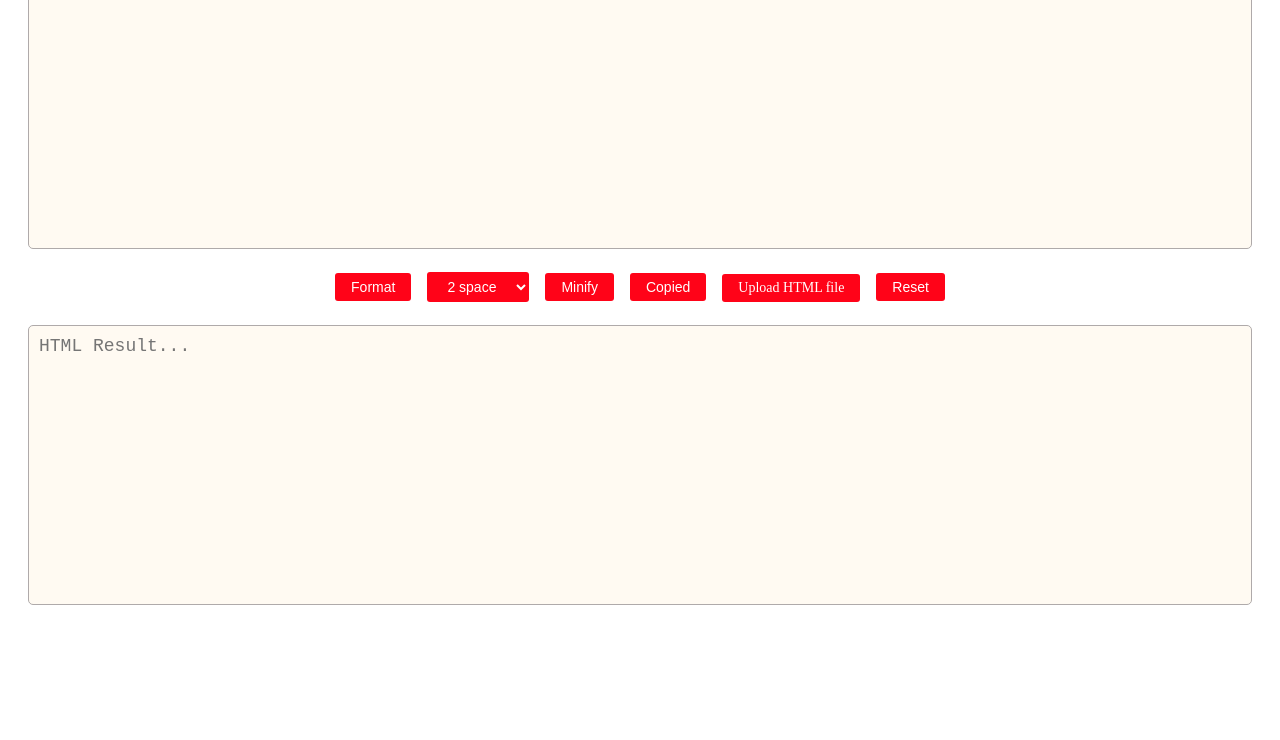
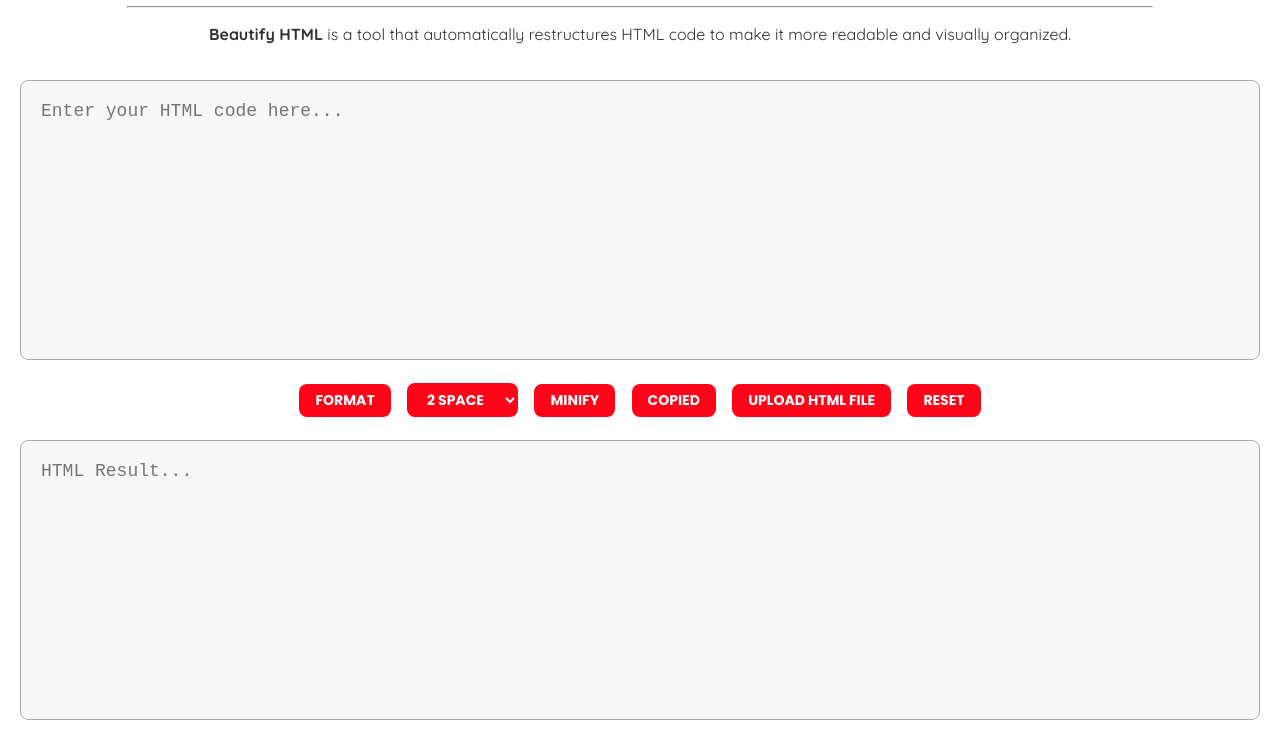
Before and after one commit to kydmasong-dev/Beatify-HTML, a plain HTML site: page index.html in a window 1280 px wide. Shown: the part 77-817 px from the top of the page. Drawn offline with Linux system fonts and the light colour scheme.

Commit message:
Update index.html
Replacing old file, Fixing New Update

```diff
--- a/index.html
+++ b/index.html
@@ -1,4 +1,4 @@
-controls-button controls-button-copied<!DOCTYPE html>
+<!DOCTYPE html>
 <html lang="en">
 
 <head>
@@ -8,14 +8,25 @@ controls-button controls-button-copied<!DOCTYPE html>
     <script src="https://cdn.jsdelivr.net/npm/js-beautify@1.14.0/js/lib/beautify-html.js"></script>
     <script src="https://cdn.jsdelivr.net/npm/js-beautify@1.14.0/js/lib/beautify-html.js"></script>
     <script src="https://cdn.jsdelivr.net/npm/js-beautify@1.14.0/js/lib/beautify-css.js"></script>
+    <link href="https://fonts.googleapis.com/css2?family=Quicksand:wght@300..700&display=swap" rel="stylesheet">
+    <link href="https://fonts.googleapis.com/css2?family=Poppins:wght@300..700&display=swap" rel="stylesheet">
 
     <style>
-    @import url('https://fonts.googleapis.com/css2?family=Poppins:ital,wght@0,100;0,200;0,300;0,400;0,500;0,600;0,700;0,800;0,900;1,100;1,200;1,300;1,400;1,500;1,600;1,700;1,800;1,900&display=swap') body {
+        @import url('https://fonts.googleapis.com/css2?family=Quicksand:wght@300..700&display=swap')
+        h1,h2,h3 {
+            font-family: "Quicksand", sans-serif;
+            font-weight: <weight>;
+            font-style: normal;
+            text-transform: uppercase;
+        }
+
+        body {
             margin: 0;
             padding: 0;
             color: #333333;
-      font-family: "Poppins", sans-serif;
-      font-weight: 200;
+            font-family: "Quicksand", sans-serif;
+            font-optical-sizing: auto;
+            font-weight: <weight>;
             font-style: normal;
         }
 
@@ -26,20 +37,20 @@ controls-button controls-button-copied<!DOCTYPE html>
             width: 100%;
             box-sizing: border-box;
             padding: 20px;
-      gap: 20px;
+            gap: 25px;
         }
 
         .large-area {
             height: 280px;
             width: 100%;
-      padding: 10px;
+            padding: 20px;
             font-size: 18px;
             box-sizing: border-box;
             color: #aaaaaa;
-      background-color: #fffaf2;
+            background-color: #f7f7f7;
             border: none;
              resize: none;
-      border-radius: 5px;
+            border-radius: 8px;
             outline: none;
             border: 1px solid rgb(175, 170, 170);
             color: black;
@@ -58,19 +69,24 @@ controls-button controls-button-copied<!DOCTYPE html>
             display: inline-block;
             padding: 6px 16px;
             margin: 3px 6px;
-      border-radius: 3px;
+            border-radius: 8px;
             border: none;
             outline: none;
             background-color: #ff0318;
             color: #ffffff;
             font-size: 14px;
             cursor: pointer;
-      /* font-weight: bold; */
+            font-weight: bold;
             gap: 10px;
+            text-transform: uppercase;
+            font-family: 'Poppins', sans-serif;
         }
 
         .controls-button:hover {
-      background-color: #2a93d5;
+            background-color: #b80413;
+            color: #ffff00;
+            /* background-color: #2a93d5;  Original hover color */
+            box-shadow: 2px 2px 5px rgba(0, 0, 0, 0.3); /* Added box-shadow effect */
         }
 
         @media screen and (max-width: 767px) {
@@ -84,6 +100,13 @@ controls-button controls-button-copied<!DOCTYPE html>
 </head>
 
 <body>
+    <!-- Title and Descriptions -->
+    <center>
+    <h1>Beautfy HTML</h1>
+    <hr width="80%">
+    <p width="50%"><strong>Beautify HTML</strong> is a tool that automatically restructures HTML code to make it more readable and visually organized.</p>
+    </center>
+    <!-- Title and Descriptions End-->
 
     <div class="container">
         <textarea id="inputTextArea" class="large-area large-area-input" placeholder="Enter your HTML code here..."></textarea>
@@ -94,6 +117,7 @@ controls-button controls-button-copied<!DOCTYPE html>
             <select id="formatSpacing" class="controls-button controls-button-format-spacing">
                 <option value="2">2 space</option>
                 <option value="4">4 space</option>
+                <option value="8">8 space</option>
             </select>
             <button type="button" class="controls-button controls-button-minify">Minify</button>
             <button type="button" class="controls-button controls-button-copied">Copied</button>
@@ -108,6 +132,8 @@ controls-button controls-button-copied<!DOCTYPE html>
         <textarea readonly class="large-area large-area-output" placeholder="HTML Result..."></textarea>
     </div>
 
+
+
     <script>
         const inputArea = document.getElementById("inputTextArea");
         const outputArea = document.querySelector(".large-area-output");
@@ -121,6 +147,7 @@ controls-button controls-button-copied<!DOCTYPE html>
             // Clear previously selected file when opening the file dialog
             fileUploadInput.value = "";
         });
+
         file_uploads.addEventListener('change', (event) => showUploadedText(event));
         btnFormat.addEventListener("click", () => {
             if (inputArea.value.trim() === "") {
@@ -132,11 +159,13 @@ controls-button controls-button-copied<!DOCTYPE html>
             }
         });
 
+
         function formatHtml(html, spacing) {
             const options = {
                 indent_size: parseInt(spacing),
                 indent_char: ' ',
             };
+
             // Check if there is any CSS inside the HTML
             const cssStart = html.indexOf('<style');
             const cssEnd = html.indexOf('</style>');
@@ -144,17 +173,22 @@ controls-button controls-button-copied<!DOCTYPE html>
                 // Extract and format the CSS
                 const cssToFormat = html.substring(cssStart, cssEnd + 8); // Include </style>
                 const formattedCSS = css_beautify(cssToFormat, options);
+
                 // Replace the original CSS with the formatted CSS
                 html = html.substring(0, cssStart) + formattedCSS + html.substring(cssEnd + 8);
             }
+
             // Format the remaining HTML
             const formatted = html_beautify(html, options);
             return formatted;
         }
+
+
         btnRestart.addEventListener("click", () => {
             inputArea.value = "";
             outputArea.value = "";
         });
+
         btnMinify.addEventListener("click", () => {
             if (inputArea.value.trim() === "") {
                 alert("Input box is empty. Please enter HTML code.");
@@ -163,12 +197,15 @@ controls-button controls-button-copied<!DOCTYPE html>
                 outputArea.value = minifiedHtml;
             }
         });
+
         // Function to minify HTML aggressively (removes all white spaces)
         function minifyHtml(html) {
             const minified = html.replace(/\s+/g, '');
             return minified;
         }
+
         const clipboard = navigator.clipboard;
+
         btnCopied.addEventListener("click", () => {
             if (outputArea.value) {
                 // Copy the result to the clipboard
@@ -199,14 +236,18 @@ controls-button controls-button-copied<!DOCTYPE html>
             // console.log(res)
             // window.open(res, "_blank");
             // console.log("triggered")
+
             const selectedFile = file_uploads.files[0];
+
             if (selectedFile) {
                 // Read the content of the file
                 const reader = new FileReader();
-        reader.onload = function(e) {
+
+                reader.onload = function (e) {
                     // Display the content in the fileContent element
                     inputTextArea.value = e.target.result;
                 };
+
                 // Read the file as text
                 reader.readAsText(selectedFile);
             } else {
```
Lines whose indentation alone changed are shown as unchanged.
